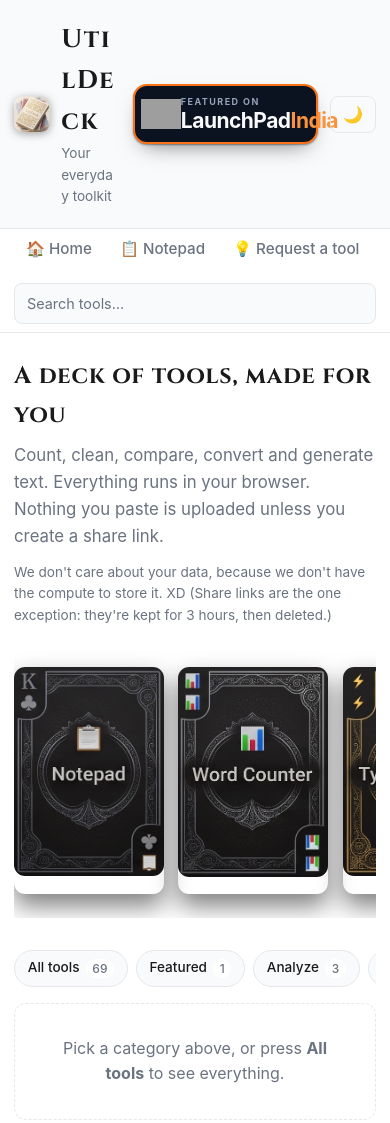
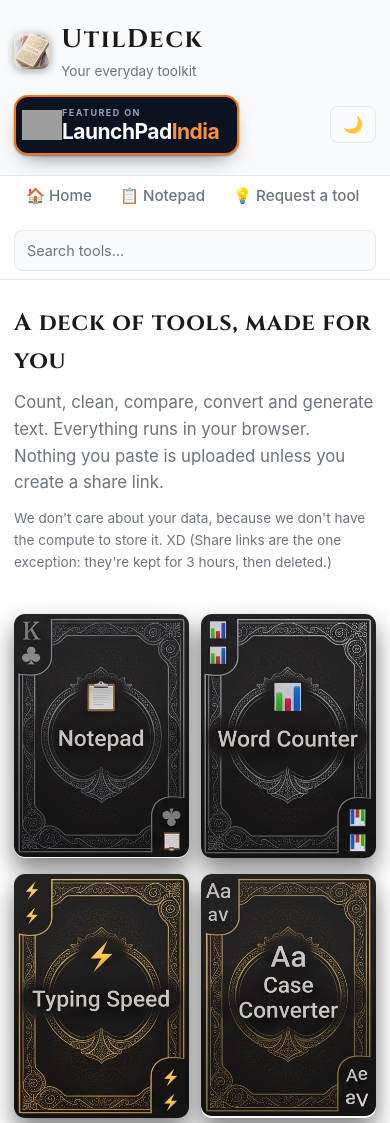
Before and after one commit to aryashjain/UtilDeck, a website with bundled scripts: page packages/web/src/index.html in a window 390 px wide. Shown: the top 1123 px of the page. Built offline with nearby package versions, Linux system fonts and the light colour scheme; grey boxes are pictures that could not be loaded.

Commit message:
Make homepage deck and phone header responsive
Phones get a 2-column deck grid instead of a strip that showed about two
cards. Tablets and larger screens get a wrapping grid that fills the width,
with wider cards from 1600px. On phones the header puts the brand on one
row and the LaunchPad badge with the theme toggle on a second row.

Co-Authored-By: Claude Haiku 5.5 <noreply@anthropic.com>

```diff
--- a/packages/web/src/styles/main.css
+++ b/packages/web/src/styles/main.css
@@ -1111,6 +1111,34 @@ select.text-input {
   .deck-card { transition: none; }
 }
 
+/* Deck layout: two columns on phones, and a wrapping grid that fills wide screens.
+   The horizontal strip only showed a few cards on a phone and left most of a large screen empty. */
+@media (max-width: 640px) {
+  .deck {
+    display: grid;
+    grid-template-columns: repeat(2, minmax(0, 1fr));
+    gap: 1rem 0.75rem;
+    overflow: visible;
+    padding: 1rem 0 1.5rem;
+  }
+}
+
+@media (min-width: 641px) {
+  .deck {
+    display: grid;
+    grid-template-columns: repeat(auto-fill, minmax(150px, 1fr));
+    gap: 1.5rem 1rem;
+    overflow: visible;
+    padding: 1rem 0.5rem 1.5rem;
+  }
+}
+
+@media (min-width: 1600px) {
+  .deck {
+    grid-template-columns: repeat(auto-fill, minmax(180px, 1fr));
+  }
+}
+
 /* Category index: row of buttons above the grid */
 .category-index {
   display: flex;
@@ -1694,10 +1722,22 @@ svg {
   }
 }
 
-/* Phone header: logo and theme button stay on one row */
+/* Phone header: brand on the first row, badge and theme button on the second */
 @media (max-width: 640px) {
   header .container {
     flex-direction: row;
+    flex-wrap: wrap;
+    gap: 0.75rem;
+  }
+
+  header .brand h1,
+  header .brand-tagline {
+    white-space: nowrap;
+  }
+
+  .header-actions {
+    width: 100%;
+    justify-content: space-between;
   }
 }
 
```
